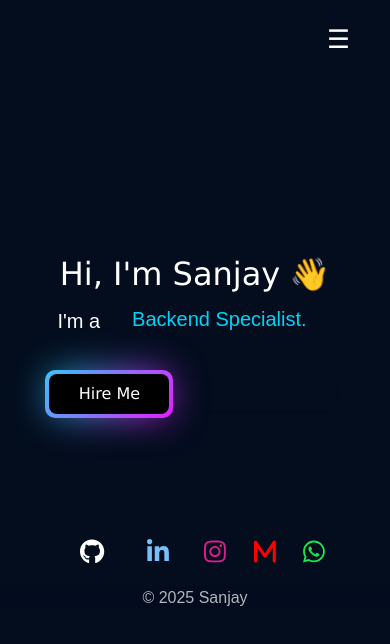
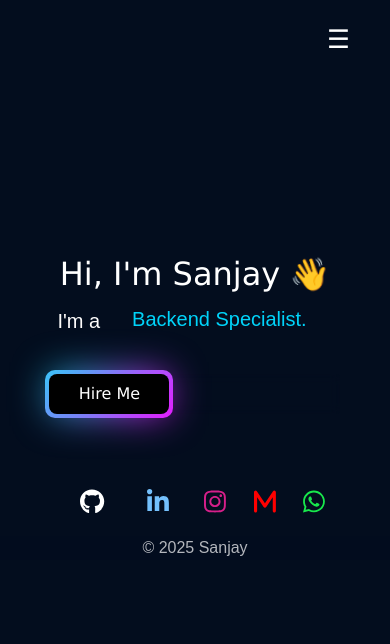
Before and after one commit to Sanjay112005/portfolio, a React (Vite) app: page / in a window 390 px wide. Shown: the top 644 px of the page. Built offline with nearby package versions, Linux system fonts and the light colour scheme.

Commit message:
Updated portfolio content

```diff
--- a/files/About.jsx
+++ b/files/About.jsx
@@ -45,7 +45,7 @@ function About() {
           </div>
       </div>
       <div className='imgs'>
-        <img src="https://raw.githubusercontent.com/Sanjay112005/portfolio/refs/heads/main/about.png" alt="" />
+        <img src="/images/about.png" alt="" />
       </div>
     </div>
 
--- a/ui/foot.css
+++ b/ui/foot.css
@@ -68,6 +68,6 @@
     }
 
     .find {
-        margin-top: 90px;
+        margin-top: 40px;
     }
 }
```
Also changed, not shown: files/home.css (line endings or trailing spaces).
